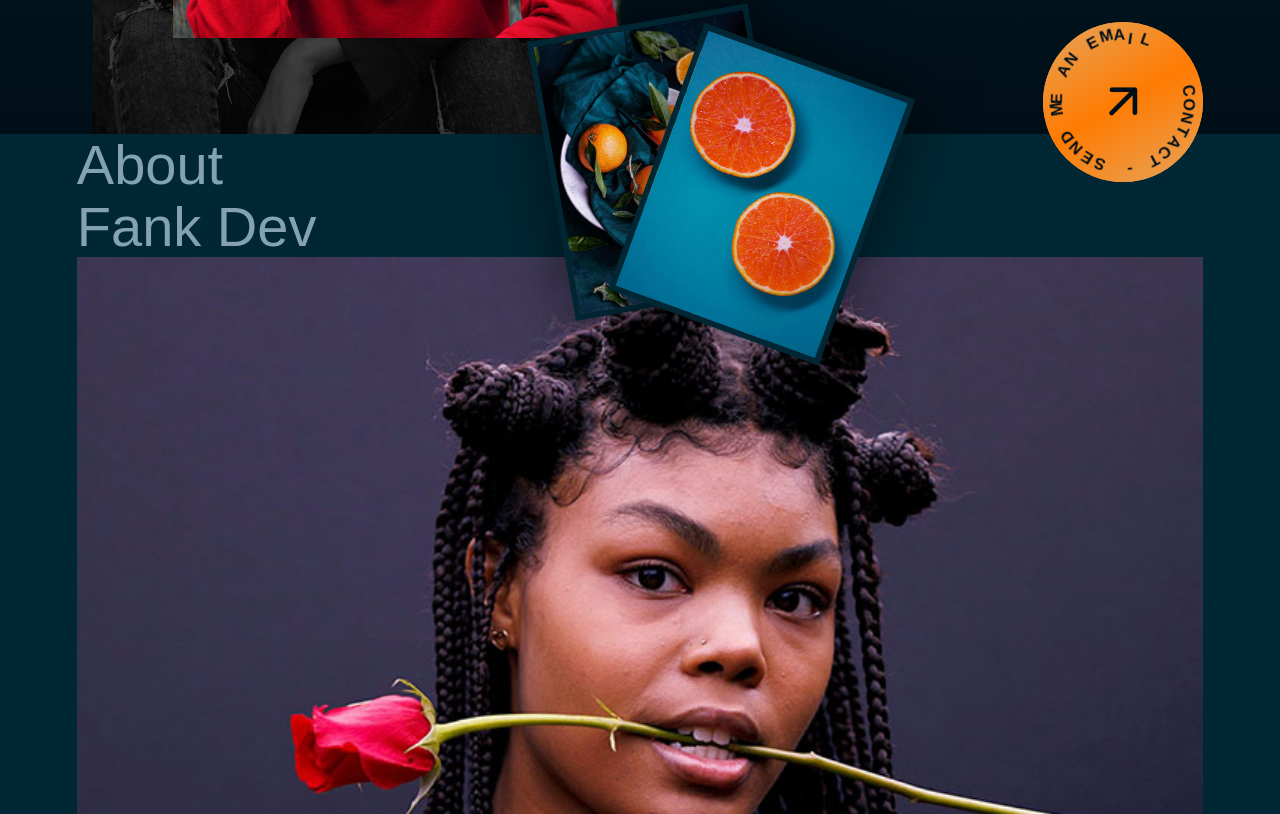
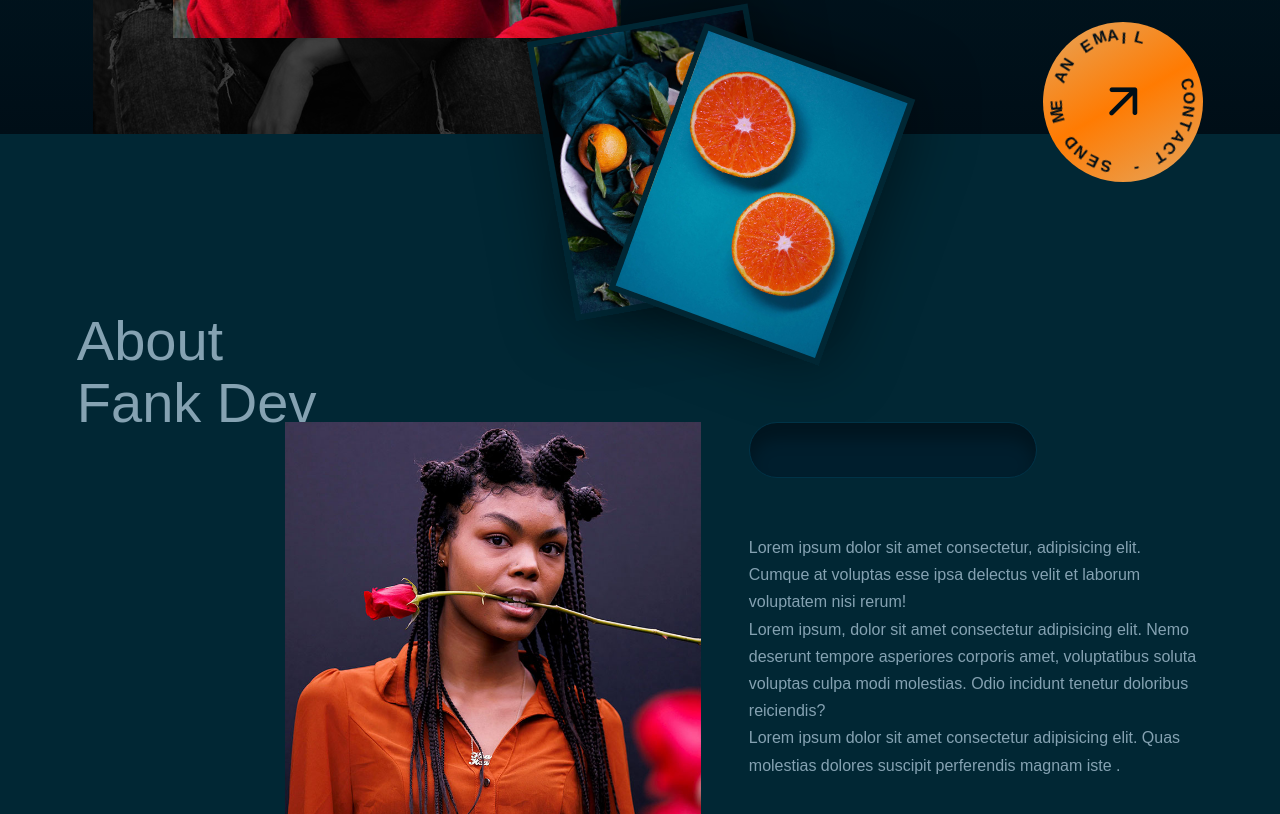
Before and after one commit to francoasevey/Responsive-Photography-Portfolio, a plain HTML site: page index.html in a window 1280 px wide. Shown: the part 666-1480 px from the top of the page. Drawn offline with nearby package versions, Linux system fonts and the light colour scheme.

Commit message:
about css

```diff
--- a/index.html
+++ b/index.html
@@ -66,7 +66,7 @@
 <section id="about">
     <div class="container about_container">
         <h2 class="about_title">About<br>Fank Dev</h2>
-        <a href="mailto:support@frankdev.com" class="contact_btn header_btn">
+        <a href="mailto:support@frankdev.com" class="contact_btn about_btn">
             <i class="uil uil-arrow-up-right"></i>
             <p>CONTACT - SEND ME AN EMAIL</p>
         </a>
@@ -87,7 +87,7 @@
 
             <p>Lorem ipsum, dolor sit amet consectetur adipisicing elit. Nemo deserunt tempore asperiores corporis amet, voluptatibus soluta voluptas culpa modi molestias. Odio incidunt tenetur doloribus reiciendis?</p>
 
-            <p>Lorem ipsum dolor sit amet consectetur adipisicing elit. Quas molestias dolores suscipit perferendis magnam iste molestiae velit harum at sapiente.</p>
+            <p>Lorem ipsum dolor sit amet consectetur adipisicing elit. Quas molestias dolores suscipit perferendis magnam iste .</p>
         </div>
     </div>
 </section>
--- a/main.css
+++ b/main.css
@@ -255,3 +255,24 @@ header {
         transform: rotate(360deg);
     }
 }
+#about{
+    margin-top: 18rem;
+}
+.about_container{
+    display: grid;
+    grid-template-columns: 10rem 26rem auto;
+    gap: 3rem;
+    position: relative;
+}
+.about_title{
+    position: absolute;
+    top: -7rem;
+    z-index: 1;
+}
+.about_btn{
+    color: var(--color-primary-variant);
+    align-self: flex-end;
+}
+.about_btn:hover{
+    transform: translateY(-1rem);
+}
```
